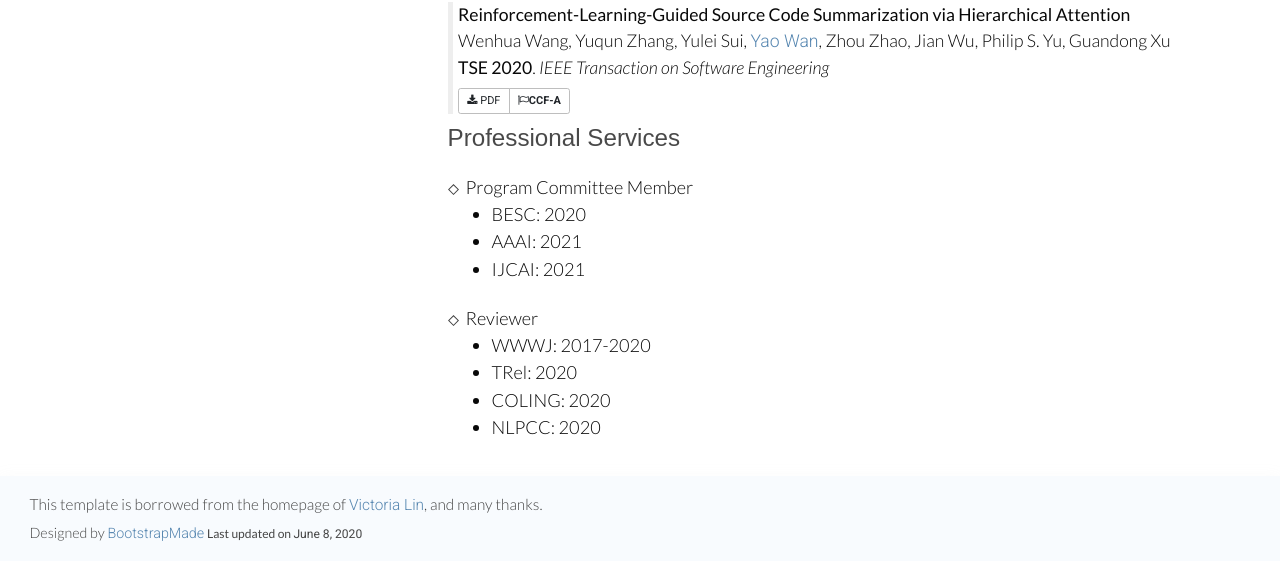
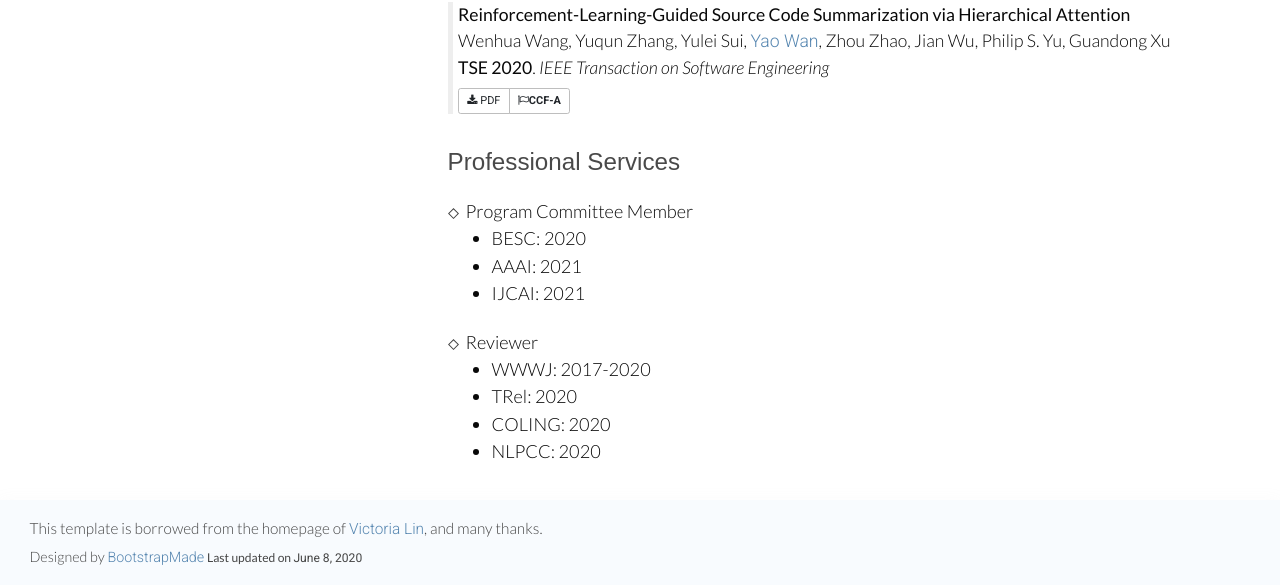
Before and after one commit to wanyao1992/wanyao1992.github.io, a plain HTML site: page index.html in a window 1280 px wide. Shown: the part 1326-1911 px from the top of the page. Before the commit the page ends 1887 px from the top, so only its background shows below. Drawn offline with Linux system fonts and the light colour scheme; a web font is replaced by a local one.

Commit message:
Update index.html

```diff
--- a/index.html
+++ b/index.html
@@ -292,12 +292,12 @@
                                 year = {2018}
                                 }
                               </pre>
-                           </div>
-                        </div>
-                     </div> -->
+                           </div>-->
+                      </div>
+                  </div>
 
 
-                  <div class="section" style="margin-top:10px">
+                  <div class="section">
                      <h3>
                         <a id="service" class="anchor" href="#services" ria-hidden="true"><span aria-hidden="true" class="octicon octicon-link"></span></a>Professional Services
                      </h3>
```
